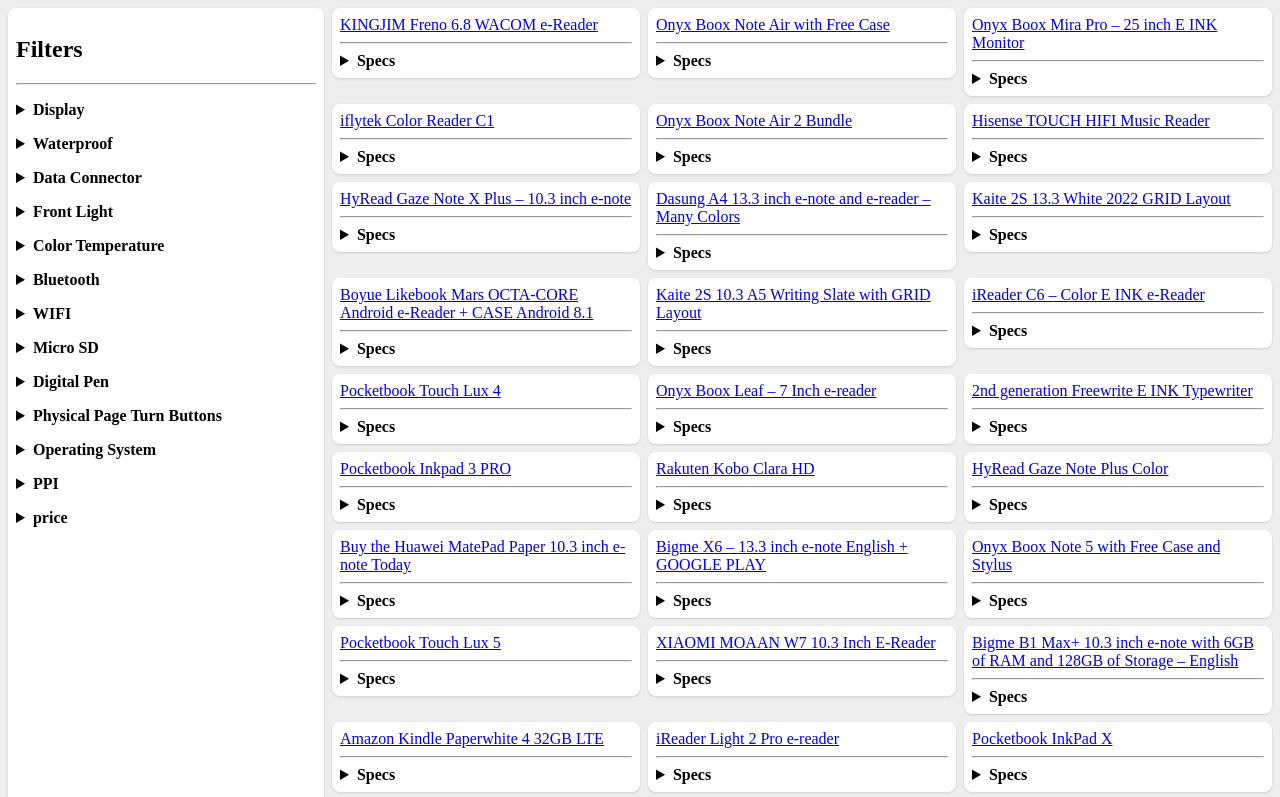
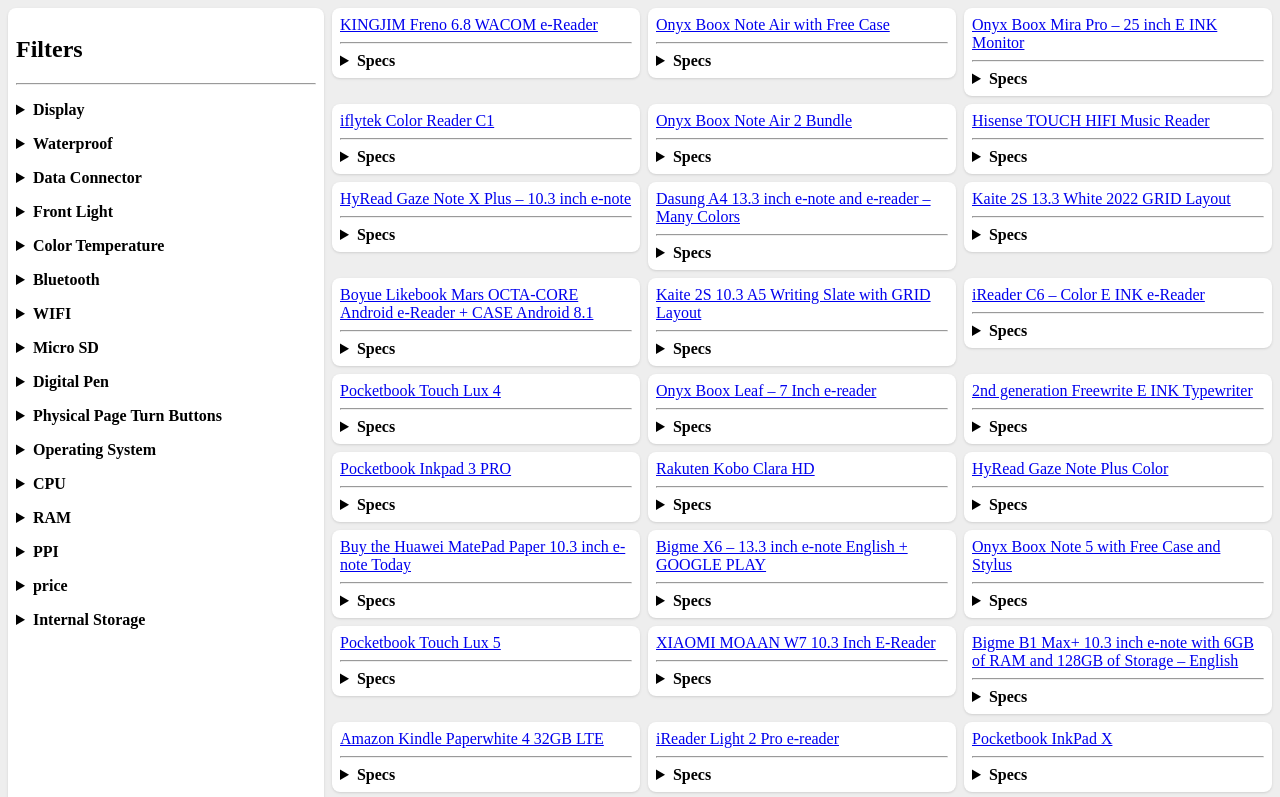
Before and after one commit to fallaciousreasoning/goodereader-scraper, a plain HTML site: page public/index.html in a window 1280 px wide. Shown: the top 797 px of the page. Drawn offline with Linux system fonts and the light colour scheme.

Commit message:
Add more filters

```diff
--- a/public/index.html
+++ b/public/index.html
@@ -206,8 +206,11 @@
             createOptionFilter('Digital Pen', data);
             createOptionFilter('Physical Page Turn Buttons', data);
             createOptionFilter('Operating System', data);
+            createOptionFilter('CPU', data);
+            createOptionFilter('RAM', data);
             createRangeFilter('PPI', data);
             createRangeFilter('price', data, value => parseFloat(value.replace(/[^0-9.]/g, '')));
+            createRangeFilter('Internal Storage', data);
 
             for (const reader of data)
                 createReader(reader);
```
